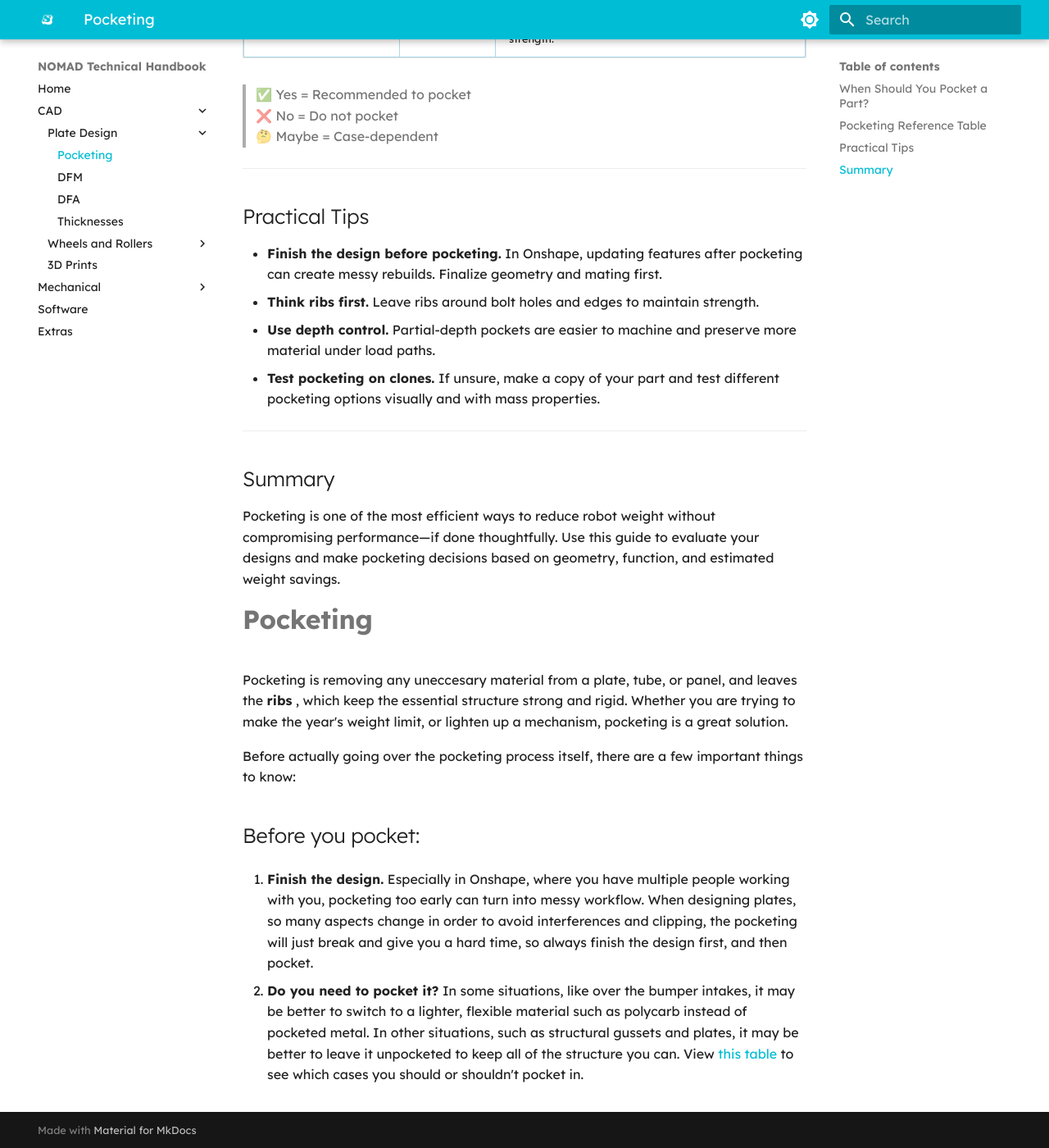
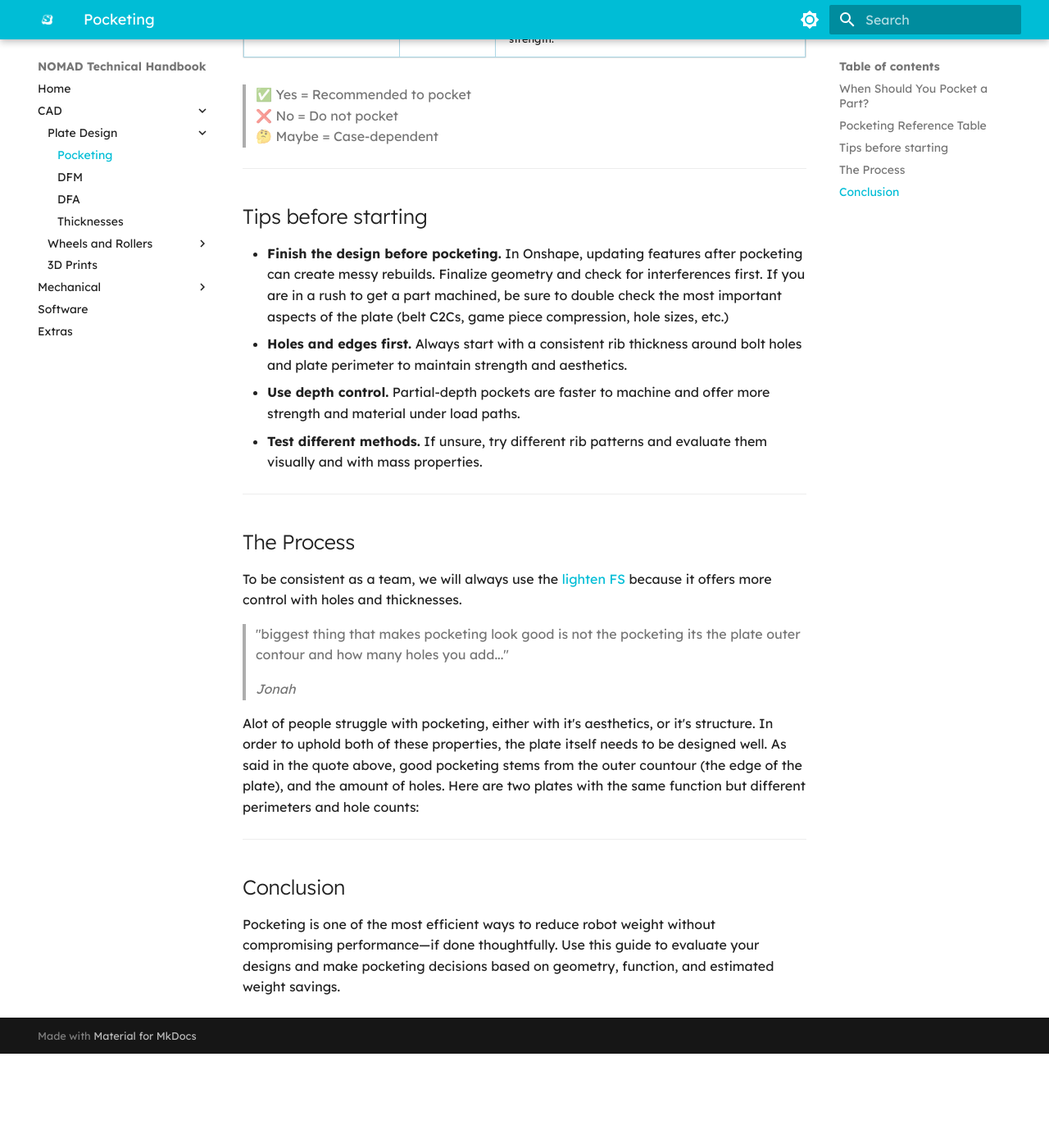
Before and after one commit to solstirling/NOMAD_handbook_2025, an MkDocs documentation site: the page built from docs/pocketing.md, in a window 1280 px wide and 1400 px high, scrolled down 1464 px. Shown: the whole window at 82% size. Built offline with MkDocs 1.6.1 and Material for MkDocs 9.7.7, drawn with Linux system fonts in a browser that asks for light colours; after the commit the page ends 2749 px from its top, so only the background shows below that; some of the changed text lies outside the part shown.

Commit message:
starting process doc

```diff
--- a/docs/pocketing.md
+++ b/docs/pocketing.md
@@ -39,54 +39,29 @@ In practice, **our team pocketed almost every plate on the robot**, except for p
 
 ---
 
-## Practical Tips
+## Tips before starting
 
-- **Finish the design before pocketing.** In Onshape, updating features after pocketing can create messy rebuilds. Finalize geometry and mating first.
-- **Think ribs first.** Leave ribs around bolt holes and edges to maintain strength.
-- **Use depth control.** Partial-depth pockets are easier to machine and preserve more material under load paths.
-- **Test pocketing on clones.** If unsure, make a copy of your part and test different pocketing options visually and with mass properties.
+- **Finish the design before pocketing.** In Onshape, updating features after pocketing can create messy rebuilds. Finalize geometry and check for interferences first. If you are in a rush to get a part machined, be sure to double check the most important aspects of the plate (belt C2Cs, game piece compression, hole sizes, etc.)
+- **Holes and edges first.** Always start with a consistent rib thickness around bolt holes and plate perimeter to maintain strength and aesthetics.
+- **Use depth control.** Partial-depth pockets are faster to machine and offer more strength and material under load paths.
+- **Test different methods.** If unsure, try different rib patterns and evaluate them visually and with mass properties.
 
 ---
 
-## Summary
+## The Process
 
-Pocketing is one of the most efficient ways to reduce robot weight without compromising performance—if done thoughtfully. Use this guide to evaluate your designs and make pocketing decisions based on geometry, function, and estimated weight savings.
+To be consistent as a team, we will always use the [lighten FS](https://cad.onshape.com/documents/573f7d70e4b0fddafb52148c/v/159edf03bd5c40a22bbff33c/e/5eccf6d369b0312a728d77d3) because it offers more control with holes and thicknesses.
+
+> "biggest thing that makes pocketing look good is not the pocketing its the plate outer contour and how many holes you add..."
+>
+> *Jonah*
+
+Alot of people struggle with pocketing, either with it's aesthetics, or it's structure. In order to uphold both of these properties, the plate itself needs to be designed well. As said in the quote above, good pocketing stems from the outer countour (the edge of the plate), and the amount of holes. Here are two plates with the same function but different perimeters and hole counts:
 
 
 
 
+---
+## Conclusion
 
-
-
-
-
-
-
-
-
-
-
-
-
-
-
-
-
-
-
-
-
-
-
-
-# __Pocketing__
-
-Pocketing is removing any uneccesary material from a plate, tube, or panel, and leaves the __ribs__ , which keep the essential structure strong and rigid. Whether you are trying to make the year's weight limit, or lighten up a mechanism, pocketing is a great solution.
-
-Before actually going over the pocketing process itself, there are a few important things to know:
-
-## Before you pocket:
-
-1. __Finish the design.__ Especially in Onshape, where you have multiple people working with you, pocketing too early can turn into messy workflow. When designing plates, so many aspects change in order to avoid interferences and clipping, the pocketing will just break and give you a hard time, so always finish the design first, and then pocket.
-
-2. __Do you need to pocket it?__ In some situations, like over the bumper intakes, it may be better to switch to a lighter, flexible material such as polycarb instead of pocketed metal. In other situations, such as structural gussets and plates, it may be better to leave it unpocketed to keep all of the structure you can. View [this table](pocketingtable.md) to see which cases you should or shouldn't pocket in.
+Pocketing is one of the most efficient ways to reduce robot weight without compromising performance—if done thoughtfully. Use this guide to evaluate your designs and make pocketing decisions based on geometry, function, and estimated weight savings.
```
Also changed, not shown: other parts of docs/pocketing.md (+3 -3 lines).
